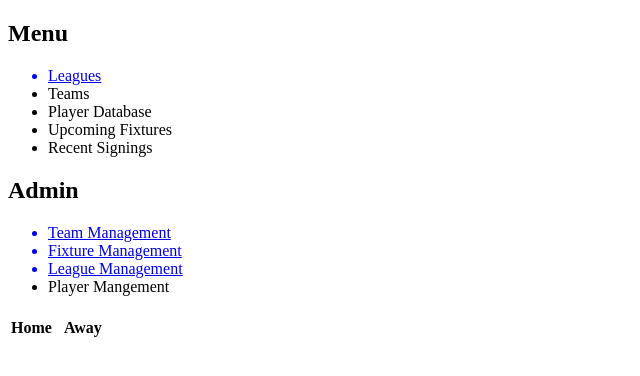
After one commit to chdavidson/Football-Score-Tracker, a Flask app: template templates/teams/user/view_team.html in a window 1280 px wide. The commit adds this page. Shown: the top 376 px of the page, without its empty margins (0-640 px from the left). Run offline with Flask 2, Linux system fonts and the light colour scheme; the template is opened without the code that fills it, so the values that code supplies are empty.

Commit message:
tteam overview added for users detailing all relevant fixtures

```diff
--- a/models/fixture.py
+++ b/models/fixture.py
@@ -1,8 +1,4 @@
 class Fixture():
-    # home_team = None
-    # away_team = None
-    # id = None
-    # season = None
 
     def __init__(self, home_team, away_team, season, id=None):
         self.home_team = home_team
--- a/repositories/fixture_repo.py
+++ b/repositories/fixture_repo.py
@@ -25,8 +25,6 @@
 
 
 def update(fixture):
-    # sql = 'UPDATE fixtures SET (home_id, away_id, season_id, home_score, away_score) = (%s, %s, %s, %s, %s) WHERE id = %s'
-    # values = [fixture.home_team.get_id(), fixture.away_team.get_id(), fixture.season.get_id(), fixture.home_score, fixture.away_score, fixture.id]
     sql = 'UPDATE fixtures SET (home_score, away_score) = (%s, %s) WHERE id = %s'
     values = [fixture.home_score, fixture.away_score, fixture.id]
     run_sql(sql, values)
--- a/templates/base.html
+++ b/templates/base.html
@@ -10,7 +10,7 @@
     <nav class='menu'>
         <h2>Menu</h2>
         <ul class='user'>
-            <li>Leagues</li>
+            <a href='/teams'><li>Leagues</li></a>
             <li>Teams</li>
             <li>Player Database</li>
             <li>Upcoming Fixtures</li>
--- a/templates/teams/admin/new_team.html
+++ b/templates/teams/admin/new_team.html
@@ -15,6 +15,11 @@
                 <option name="{{stadium.get_id()}}" id="{{stadium.get_id()}}" value="{{stadium.get_id()}}">{{stadium.get_name()}}</option>
             {% endfor %}
         </select>
+        <select name='league' id='league'>
+            {% for league in leagues %}
+                <option name="{{league.get_id()}}" id="{{league.get_id()}}" value="{{league.get_id()}}">{{league.get_name()}}</option>
+            {% endfor %}
+        </select>
         <input type='submit'>
     </div>
 </form>
--- /dev/null
+++ b/templates/teams/user/view_team.html
@@ -0,0 +1,30 @@
+{% extends 'base.html' %}
+{% block content %}
+    <h2>{{team.get_name()}}</h2>
+    <div class='fixture_container'>
+        <table class='table_of_fixtures'>
+            <tr>
+                <th>Home</th>
+                <th></th>
+                <th></th>
+                <th>Away</th>
+            </tr>
+            {% for fixture in fixtures %}
+            <tr>
+                <td>{{fixture.home_team.get_name()}}</td>
+                {% if fixture.home_score != None %}
+                    <td>{{fixture.home_score}}</td>
+                {% else %}
+                    <td>TBC</td>
+                {% endif %}
+                {% if fixture.away_score != None %}
+                    <td>{{ fixture.away_score }}</td>
+                {% else %}
+                    <td>TBC</td>
+                {% endif %}
+                <td>{{fixture.away_team.get_name()}}</td>
+            </tr>
+            {% endfor %}
+        </table>
+    </div>
+{% endblock content %}
```
Also changed, not shown: controllers/teams_controller.py (+20 -1 lines), repositories/team_repo.py (+16 -0 lines), templates/teams/user/index.html (added, +15 -0 lines).
